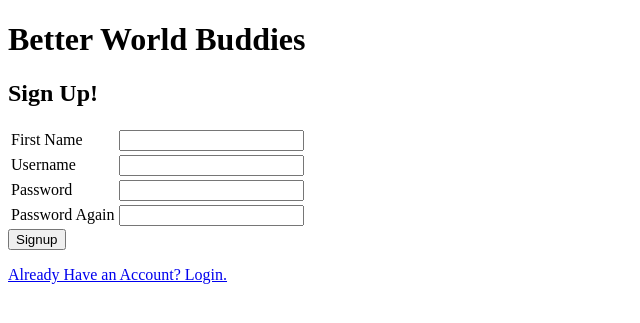
After one commit to janeenscott/final-project-19, a Django app: template accounts/templates/accounts/signup.html in a window 1280 px wide. The commit adds this page. Shown: the top 323 px of the page, without its empty margins (0-640 px from the left). Run offline with Django 3.2, Linux system fonts and the light colour scheme; the template is opened without the code that fills it, so the values that code supplies are empty.

Commit message:
added template files

```diff
--- /dev/null
+++ b/accounts/templates/accounts/signup.html
@@ -0,0 +1,37 @@
+
+{% extends 'buddies/base.html' %}
+
+
+
+{% block content %}
+
+    <h2>Sign Up!</h2>
+
+    <form method="post" action="{% url 'accounts:signup' %}">
+        {% csrf_token %}
+        <table>
+        <tr>
+            <td>First Name</td>
+            <td><input name="first_name"/></td>
+        </tr>
+        <tr>
+            <td>Username</td>
+            <td><input name="username"/></td>
+        </tr>
+        <tr>
+            <td>Password</td>
+            <td><input type="password" name="password"></td>
+        </tr>
+
+        <tr>
+            <td>Password Again</td>
+            <td><input type="password" name="password2"></td>
+        </tr>
+        </table>
+
+        <input type="submit" value="Signup">
+    </form>
+
+    <p><a href="{% url 'login' %}">Already Have an Account? Login.</a></p>
+
+{% endblock content %}
--- a/buddies/templates/buddies/base.html
+++ b/buddies/templates/buddies/base.html
@@ -13,5 +13,9 @@
 
 <h1>Better World Buddies</h1>
 
+{% block content %}
+{% endblock content %}
+
+
 </body>
 </html>
```
Also changed, not shown: accounts/templates/accounts/login.html (added, +42 -0 lines), conf/settings.py (+9 -15 lines).
